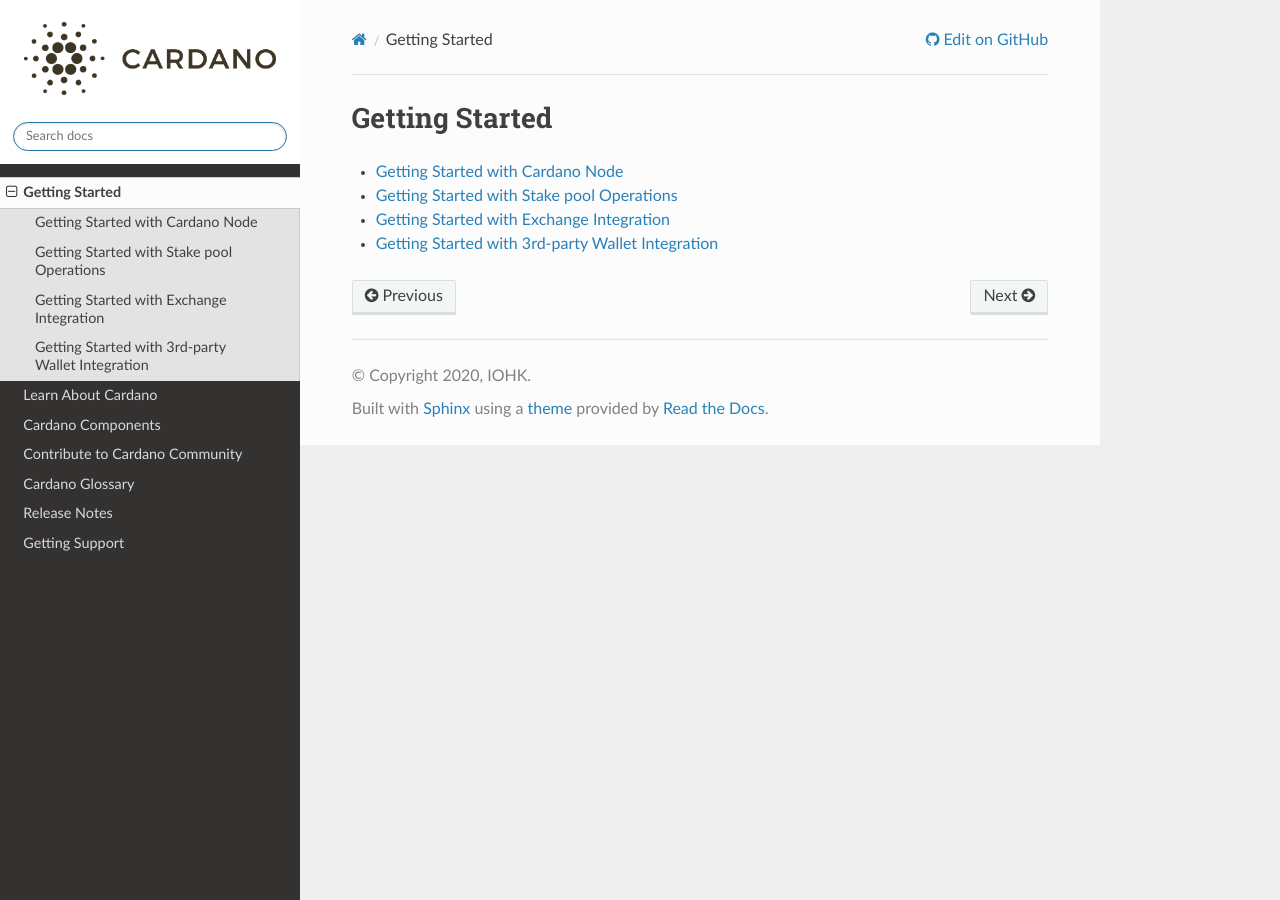
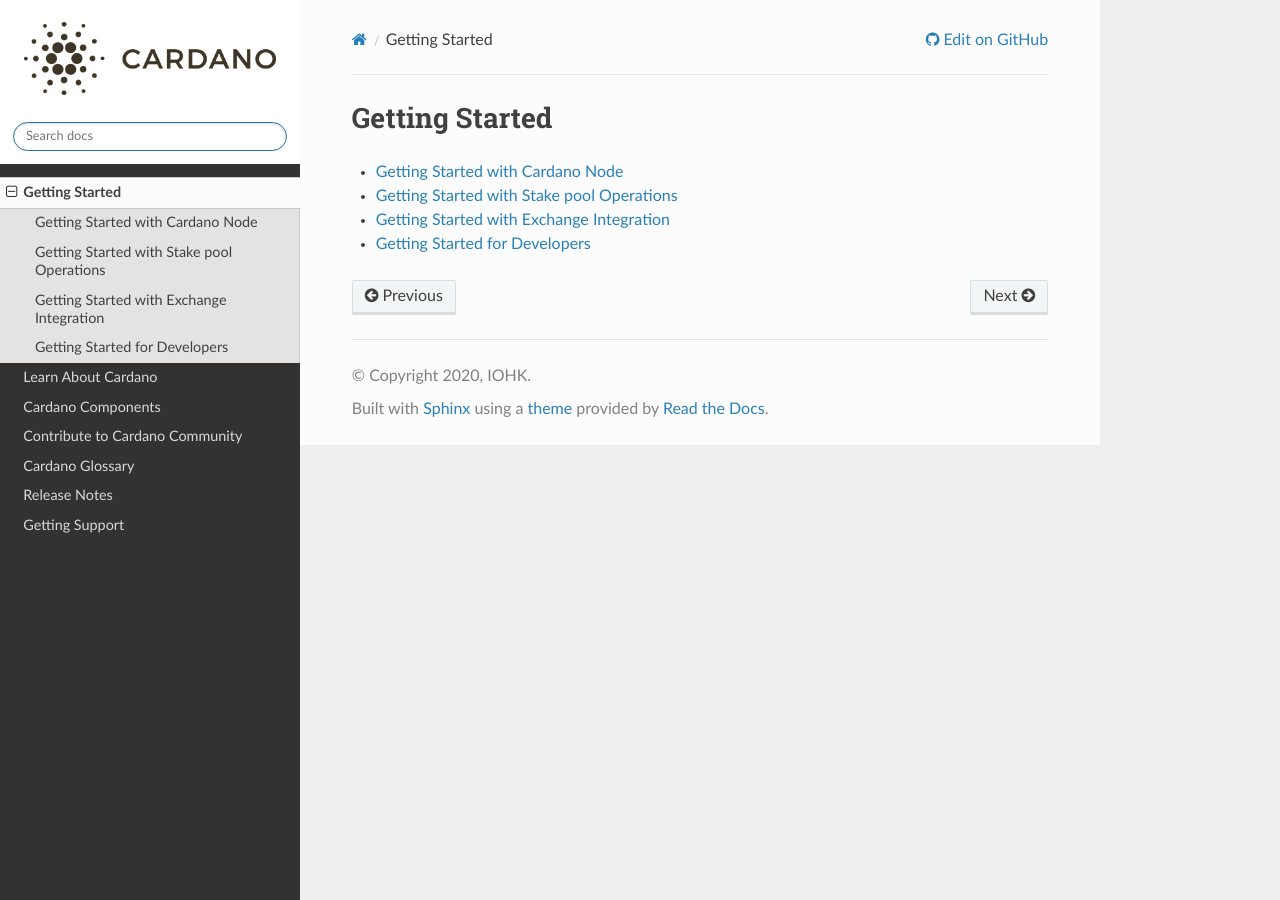
Before and after one commit to input-output-hk/technical-docs, a Sphinx documentation site: the page built from source/getting-started/index.rst, in a window 1280 px wide. Built offline with Sphinx 7.4.7 and the Read the Docs theme 2.0.0, drawn with Linux system fonts in a browser that asks for light colours; pages that are not in the unit, such as notebooks, are missing from menus.

Commit message:
remove wallets add developers

```diff
--- a/source/getting-started/3rd-party-wallet-integration.md
+++ /dev/null
@@ -1,4 +0,0 @@
-Getting Started with 3rd-party Wallet Integration
-=================================================
-
-3rd-party Wallet Integration
--- /dev/null
+++ b/source/getting-started/developers.md
@@ -0,0 +1,4 @@
+Getting Started for Developers
+=================================================
+
+Developers
--- a/source/getting-started/index.rst
+++ b/source/getting-started/index.rst
@@ -9,4 +9,4 @@
    cardano-node
    stakepool-operator
    exchange-integration
-   3rd-party-wallet-integration
+   developers
```
